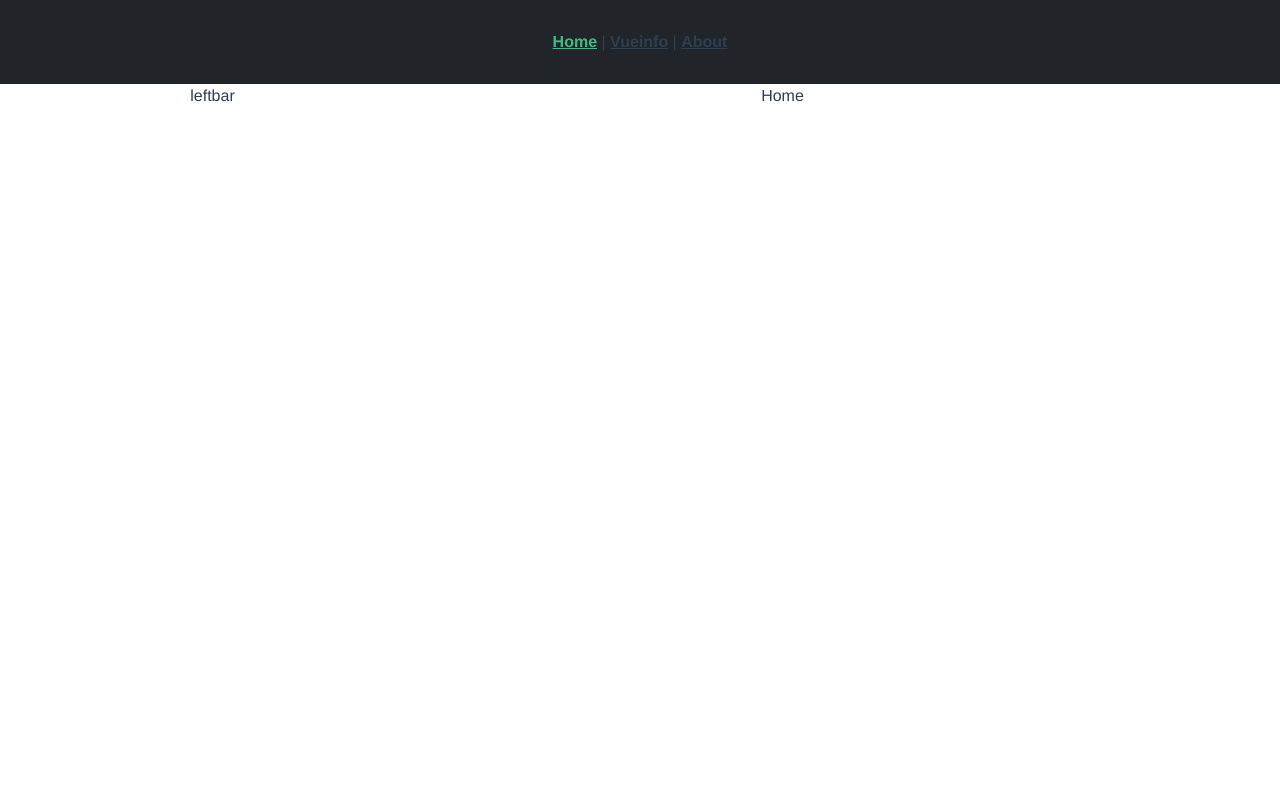
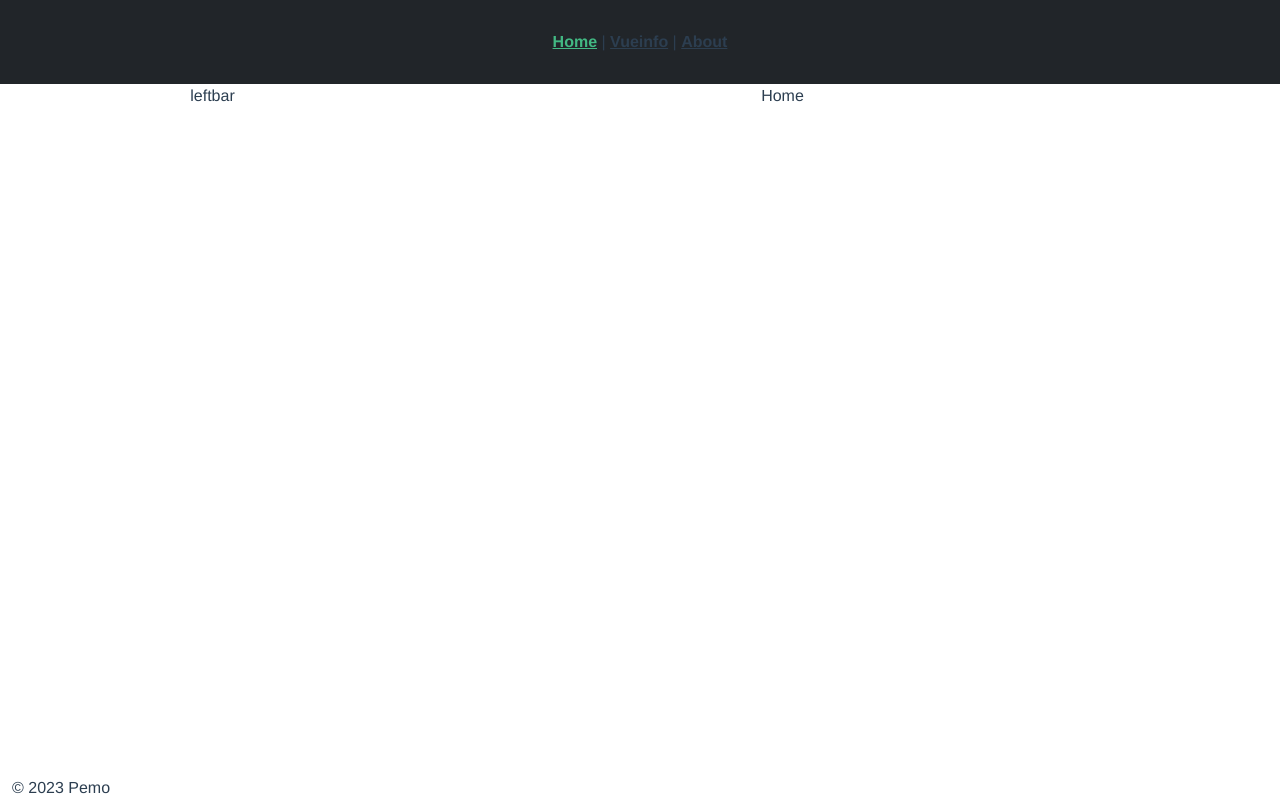
Before and after one commit to egoimmortal/vueProject, a Vue app: page / in a window 1280 px wide. Built offline with nearby package versions, Linux system fonts and the light colour scheme.

Commit message:
新增footer

```diff
--- a/src/App.vue
+++ b/src/App.vue
@@ -1,10 +1,12 @@
 <template>
 	<NavCom></NavCom>
 	<router-view/>
+	<FooterCom></FooterCom>
 </template>
 
 <script lang="ts" setup>
 import NavCom from '@/components/NavCom.vue';
+import FooterCom from './components/FooterCom.vue';
 </script>
 
 <style lang="scss">
--- /dev/null
+++ b/src/components/FooterCom.vue
@@ -0,0 +1,14 @@
+<template>
+    <footer class="navbar-fixed-bottom">
+        <div class="container">
+            © 2023 Pemo
+        </div>
+    </footer>
+</template>
+
+<style lang="scss" scoped>
+footer{
+    position: absolute;
+    bottom: 0px;
+}
+</style>
```
